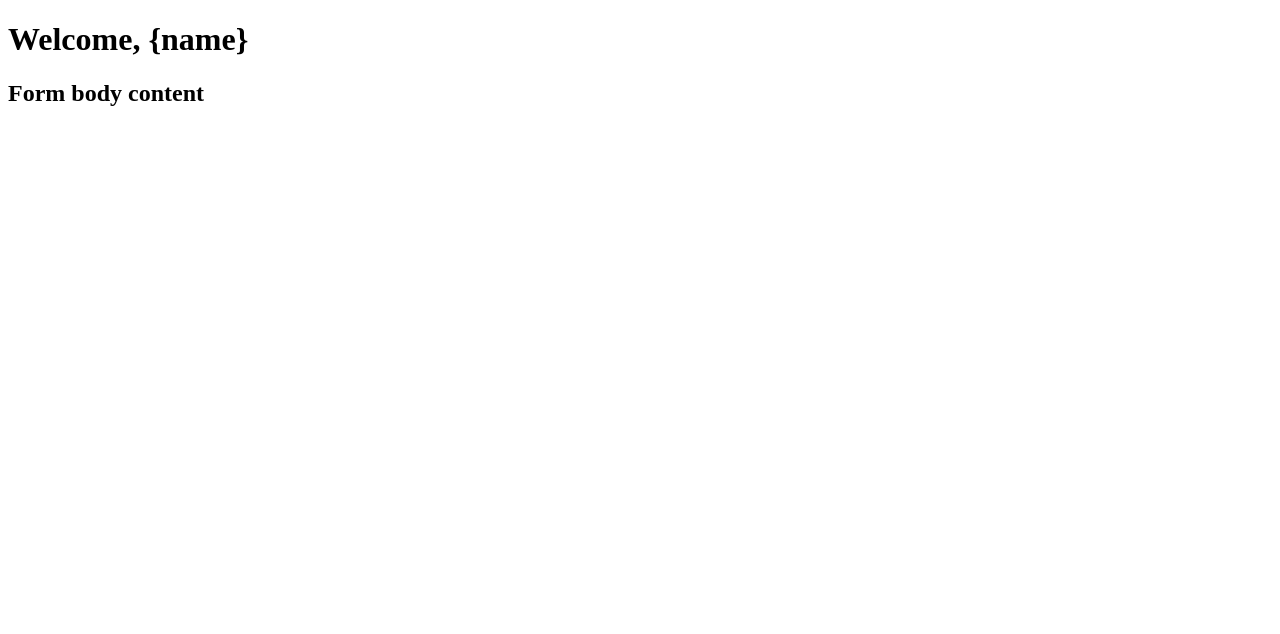
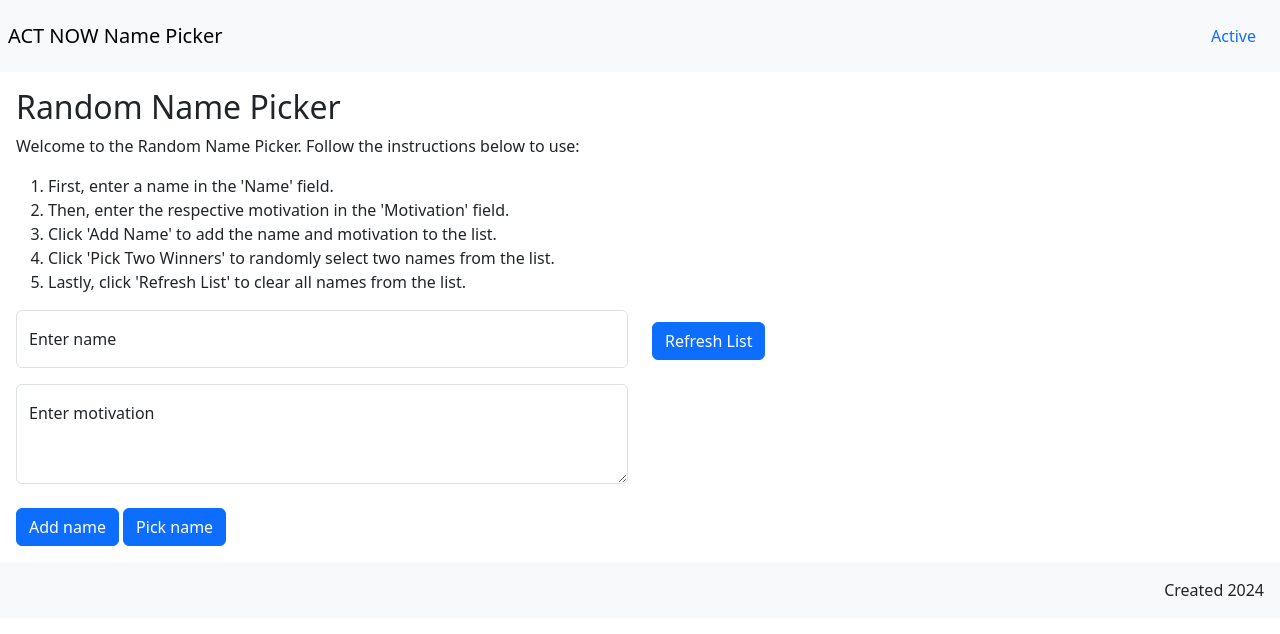
Before and after one commit to 007TNkosi/NamePickerGenerator, a plain HTML site: page index.html in a window 1280 px wide. Drawn offline with nearby package versions, Linux system fonts and the light colour scheme.

Commit message:
Updated index.html

```diff
--- a/index.html
+++ b/index.html
@@ -4,13 +4,74 @@
 <head>
     <meta charset="UTF-8">
     <meta name="viewport" content="width=device-width, initial-scale=1.0">
+    <link rel="stylesheet" href="https://cdn.jsdelivr.net/npm/bootstrap@5.3.2/dist/css/bootstrap.min.css" integrity="sha384-T3c6CoIi6uLrA9TneNEoa7RxnatzjcDSCmG1MXxSR1GAsXEV/Dwwykc2MPK8M2HN" crossorigin="anonymous">
+    <link rel="stylesheet" href="assets/styles.css">
     <title>SARB Random Number Picker</title>
 </head>
 
+<!-- Navigation here -->
+<nav class="navbar navbar-expand-lg bg-body-tertiary">
+    <div class="container-fluid p-2">
+        <div class="nav-left">
+            <a href="#" class="navbar-brand">
+                ACT NOW Name Picker
+            </a>
+        </div>
+        <div class="nav-right">
+            <ul class="nav justify-content-end">
+                <li class="nav-item">
+                    <a class="nav-link active" aria-current="page" href="#">Active</a>
+                </li>
+            </ul>
+        </div>
+    </div>
+</nav>
+
 <body>
-    <h1>Welcome, {name}</h1>
-    <form action="GET">
-        <h2>Form body content</h2>
-    </form>
+    <div id="namePicker" class="container-fluid p-3">
+        <div class="row align-items-center">
+            <div class="col-6">
+            <h2>Random Name Picker</h2>
+            <p>Welcome to the Random Name Picker. Follow the instructions below to use:</p>
+            <ol>
+                <li>First, enter a name in the 'Name' field.</li>
+                <li>Then, enter the respective motivation in the 'Motivation' field.</li>
+                <li>Click 'Add Name' to add the name and motivation to the list.</li>
+                <li>Click 'Pick Two Winners' to randomly select two names from the list.</li>
+                <li>Lastly, click 'Refresh List' to clear all names from the list.</li>
+            </ol>
+                <div id="inputArea" class="flex">
+                    <div class="form-floating mb-3">
+                        <input type="text" class="form-control" id="name" placeholder="name@example.com" required>
+                        <label for="name">Enter name</label>
+                    </div>
+                    <div class="form-floating">
+                        <textarea class="form-control" id="motivation" placeholder="Add comments" value="Comments" style="height: 100px" required></textarea>
+                        <label for="motivation">Enter motivation</label> <br>
+                    </div>
+
+                    <button type="button" class="btn btn-primary" data-bs-toggle="modal" data-bs-target="#exampleModal" onclick="addName()">Add name</button>
+                    <button type="button" class="btn btn-primary" data-bs-toggle="modal" data-bs-target="#exampleModal" onclick="pickRandom()">Pick name</button>
+                </div>
+            </div>
+            <div class="col-6">
+                <div id="nameList" class="list-group">
+
+                </div>
+                <button type="button" class="btn btn-primary mt-5" data-bs-toggle="modal" data-bs-target="#exampleModal" onclick="refreshList()">Refresh List</button>
+                </div>
+            </div>
+        </div>
+    </div>
 </body>
+
+<footer class="container-fluid bg-body-tertiary p-3">
+    <div class="nav justify-content-end">
+        Created 2024
+    </div>
+</footer>
+<script src="assets/main.js"></script>
+<script src="https://cdn.jsdelivr.net/npm/@popperjs/core@2.11.8/dist/umd/popper.min.js" integrity="sha384-I7E8VVD/ismYTF4hNIPjVp/Zjvgyol6VFvRkX/vR+Vc4jQkC+hVqc2pM8ODewa9r" crossorigin="anonymous"></script>
+<script src="https://cdn.jsdelivr.net/npm/bootstrap@5.3.3/dist/js/bootstrap.min.js" integrity="sha384-0pUGZvbkm6XF6gxjEnlmuGrJXVbNuzT9qBBavbLwCsOGabYfZo0T0to5eqruptLy" crossorigin="anonymous"></script>
+
 </html>
```
